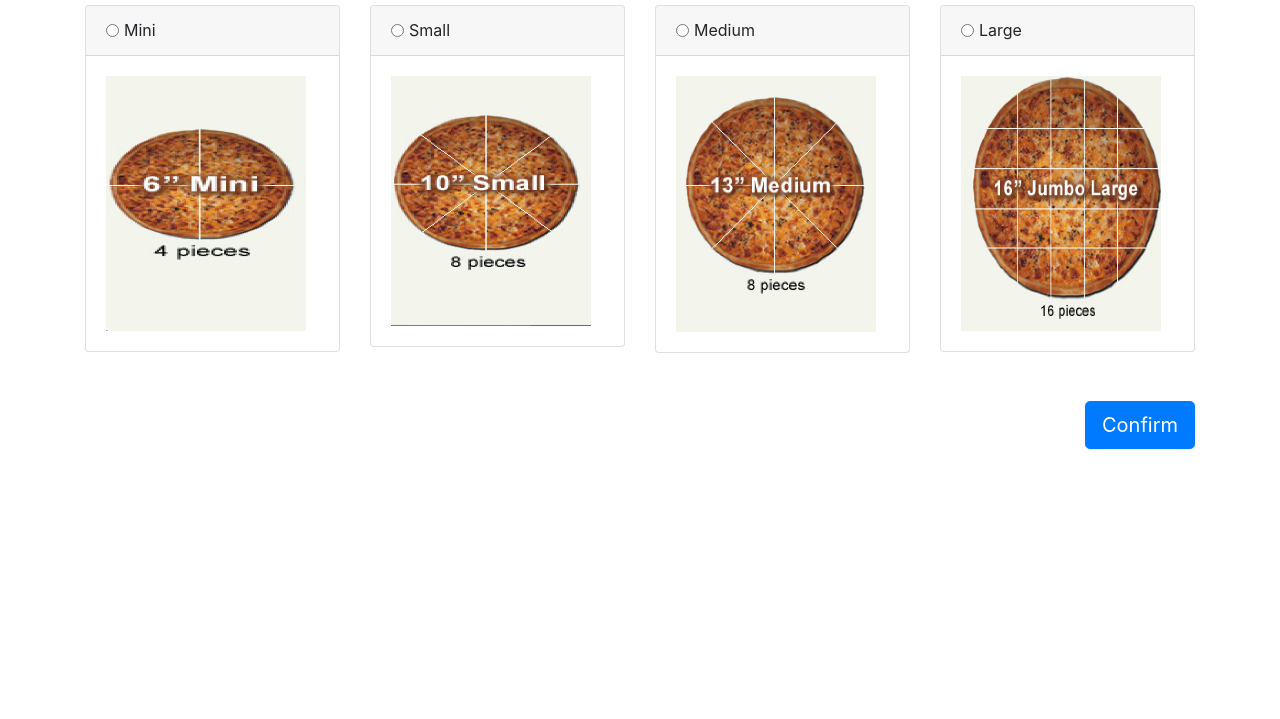
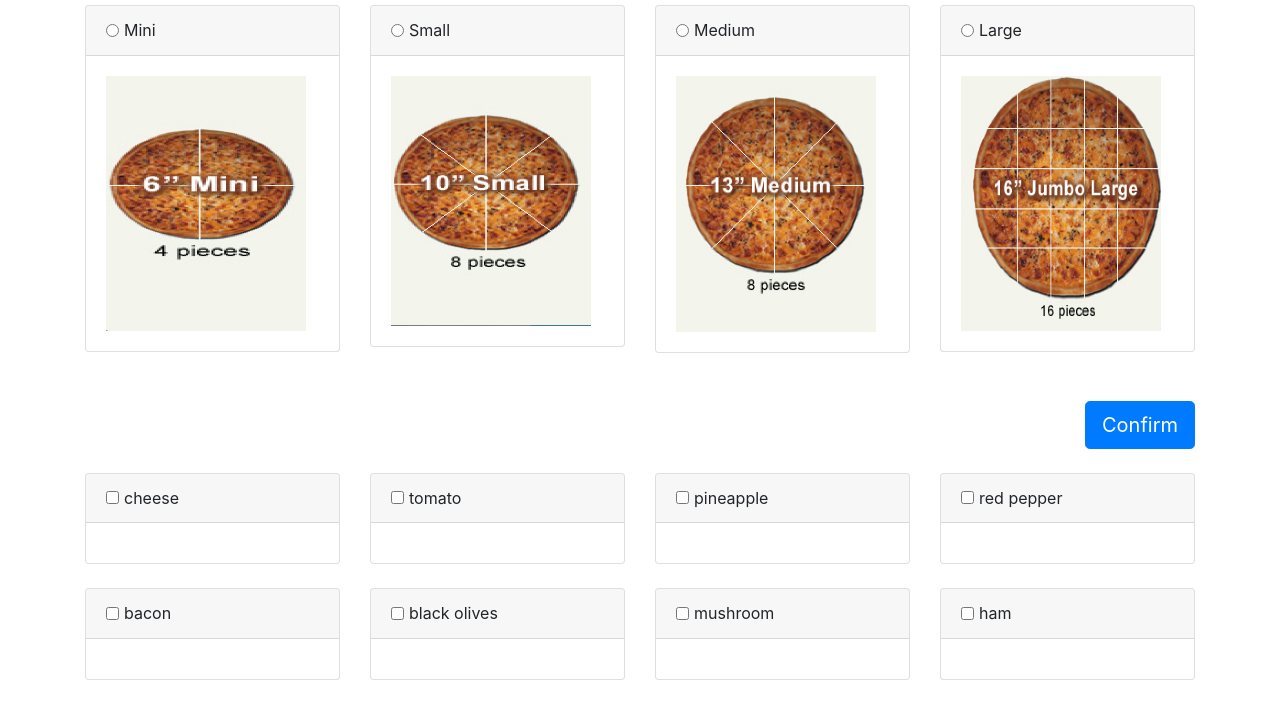
Before and after one commit to Marrri4ka/project4, a plain HTML site: page index.html in a window 1280 px wide. Shown: the part 51-770 px from the top of the page. Drawn offline with Linux system fonts and the light colour scheme.

Commit message:
add to html option to select toppings

```diff
--- a/index.html
+++ b/index.html
@@ -72,7 +72,131 @@
     </div><br><br>
 
 
-    <button id="confirm" class="btn btn-lg btn-primary" type="button" name="button">Confirm</button>
+    <button id="confirm" class="btn btn-lg btn-primary" type="button" name="button">Confirm</button><br><br><br>
+
+
+    <div class="row">
+
+      <div class="col-md-3">
+        <div class="card card-info">
+          <div class="card-header">
+            <div class="form-check form-check-inline">
+              <input class="form-check-input" type="checkbox" id="cheese" value="cheese">
+              <label class="form-check-label" for="cheese">cheese</label>
+            </div>
+          </div>
+          <div class="card-body">
+
+          </div>
+        </div>
+      </div>
+
+      <div class="col-md-3">
+        <div class="card card-info">
+          <div class="card-header">
+            <div class="form-check form-check-inline">
+              <input class="form-check-input" type="checkbox" id="tomato" value="tomato">
+              <label class="form-check-label" for="tomato">tomato</label>
+            </div>
+          </div>
+          <div class="card-body">
+
+          </div>
+        </div>
+      </div>
+
+      <div class="col-md-3">
+        <div class="card card-info">
+          <div class="card-header">
+            <div class="form-check form-check-inline">
+              <input class="form-check-input" type="checkbox" id="pineapple" value="pineapple">
+              <label class="form-check-label" for="pineapple">pineapple</label>
+            </div>
+          </div>
+          <div class="card-body">
+
+          </div>
+        </div>
+      </div>
+
+      <div class="col-md-3">
+        <div class="card card-info">
+          <div class="card-header">
+            <div class="form-check form-check-inline">
+              <input class="form-check-input" type="checkbox" id="red-pepper" value="red-pepper">
+              <label class="form-check-label" for="red-pepper">red pepper</label>
+            </div>
+          </div>
+          <div class="card-body">
+
+          </div>
+        </div>
+      </div>
+
+    </div><br>
+
+
+
+    <div class="row">
+
+      <div class="col-md-3">
+        <div class="card card-info">
+          <div class="card-header">
+            <div class="form-check form-check-inline">
+              <input class="form-check-input" type="checkbox" id="bacon" value="bacon">
+              <label class="form-check-label" for="bacon">bacon</label>
+            </div>
+          </div>
+          <div class="card-body">
+
+          </div>
+        </div>
+      </div>
+
+      <div class="col-md-3">
+        <div class="card card-info">
+          <div class="card-header">
+            <div class="form-check form-check-inline">
+              <input class="form-check-input" type="checkbox" id="black-olives" value="black-olives">
+              <label class="form-check-label" for="black-olives">black olives</label>
+            </div>
+          </div>
+          <div class="card-body">
+
+          </div>
+        </div>
+      </div>
+
+      <div class="col-md-3">
+        <div class="card card-info">
+          <div class="card-header">
+            <div class="form-check form-check-inline">
+              <input class="form-check-input" type="checkbox" id="mushroom" value="mushroom">
+              <label class="form-check-label" for="mushroom">mushroom</label>
+            </div>
+          </div>
+          <div class="card-body">
+
+          </div>
+        </div>
+      </div>
+
+      <div class="col-md-3">
+        <div class="card card-info">
+          <div class="card-header">
+            <div class="form-check form-check-inline">
+              <input class="form-check-input" type="checkbox" id="ham" value="ham">
+              <label class="form-check-label" for="ham">ham</label>
+            </div>
+          </div>
+          <div class="card-body">
+
+          </div>
+        </div>
+      </div>
+
+    </div>
+
     <p><span id="final-price"></span></p>
     <p><span id="price"></span></p>
   </div>
```
